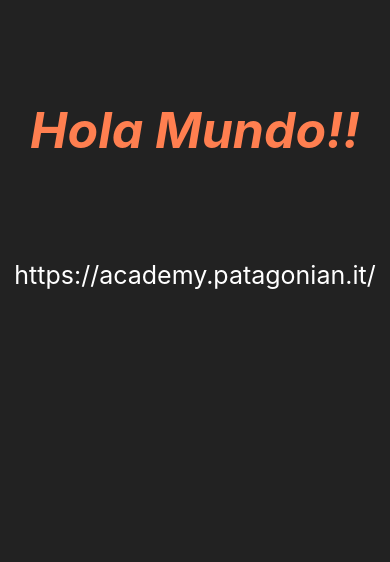
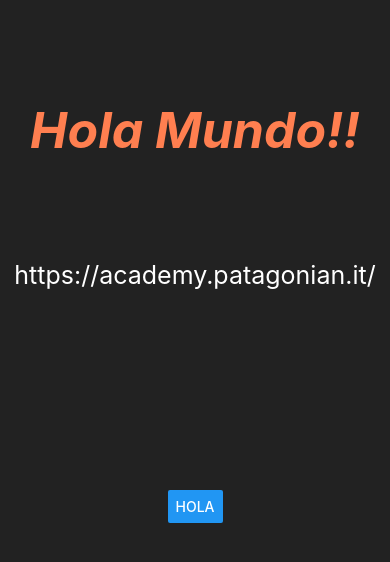
Before and after one commit to gonpineiro/patagonianrn, a React Native app: screen / in a window 390 px wide. Shown: the top 562 px of the page. Built offline with nearby package versions, Linux system fonts and the light colour scheme; grey boxes are pictures that could not be loaded.

Commit message:
:hammer: Init

```diff
--- a/App.tsx
+++ b/App.tsx
@@ -9,7 +9,7 @@
  */
 
 import React from 'react';
-import { Image, StyleSheet, Text, View } from 'react-native';
+import { Button, Image, StyleSheet, Text, View } from 'react-native';
 
 import { colors } from './src/utils/theme';
 import { DEVICE_HEIGHT, DEVICE_WIDTH } from './src/utils/dimensions';
@@ -26,6 +26,7 @@ const App = () => {
         style={styles.image}
         resizeMode="contain"
       />
+      <Button title={'Hola'} onPress={() => console.log('Hola')} />
     </View>
   );
 };
```
